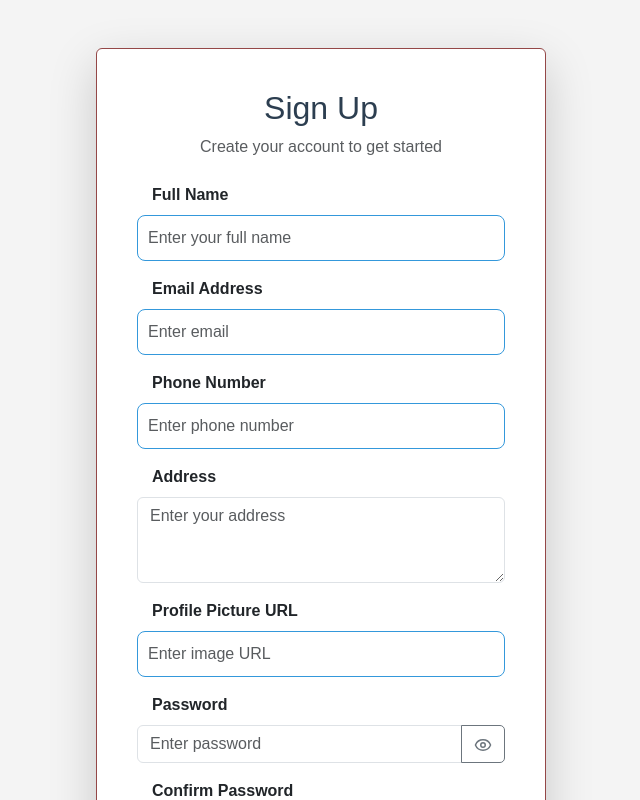
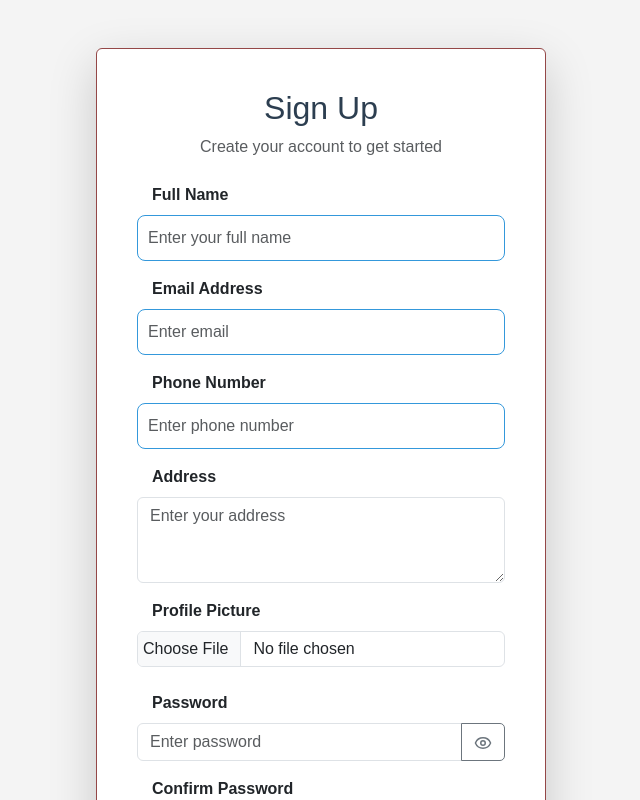
Before and after one commit to cdac-project-library-management-system/LMS, a React (Create React App) app in the folder frontend/: page /register in a window 1280 px wide. Shown: the top 800 px of the page, without its empty margins (319-959 px from the left). Built offline with nearby package versions, Linux system fonts and the light colour scheme.

Commit message:
Minor changes in frontend

```diff
--- a/frontend/src/components/admin/AdminMainLayout.jsx
+++ b/frontend/src/components/admin/AdminMainLayout.jsx
@@ -48,8 +48,8 @@ const Layout = ({ children }) => {
           </Dropdown.Toggle>
 
           <Dropdown.Menu align="" style={{ backgroundColor: "#e6bfbe" }}>
-            <Dropdown.Item href="/profile">Profile</Dropdown.Item>
-            <Dropdown.Item href="/settings">Settings</Dropdown.Item>
+            <Dropdown.Item href="/admin/Dashboard">Profile</Dropdown.Item>
+            <Dropdown.Item href="/admin/Dashboard">Settings</Dropdown.Item>
             <Dropdown.Divider />
             <Dropdown.Item href="/logout">Logout</Dropdown.Item>
           </Dropdown.Menu>
--- a/frontend/src/components/user/auth/RegisterForm.jsx
+++ b/frontend/src/components/user/auth/RegisterForm.jsx
@@ -2,6 +2,8 @@ import React, { useState } from 'react';
 import { Form, Button, Card, Alert, Spinner, Container, Row, Col, InputGroup } from 'react-bootstrap';
 import { Link, useNavigate } from 'react-router-dom';
 import { Eye, EyeOff } from 'lucide-react';
+import { toast } from 'react-toastify'; // Import Toastify
+import 'react-toastify/dist/ReactToastify.css'; // Import Toastify CSS
 import AuthService from '../../../services/AuthService';
 
 const RegisterForm = () => {
@@ -11,13 +13,22 @@ const RegisterForm = () => {
   const [confirmPassword, setConfirmPassword] = useState('');
   const [phone, setPhone] = useState('');
   const [address, setAddress] = useState('');
-  const [profilePicUrl, setProfilePicUrl] = useState('');
+  const [profilePic, setProfilePic] = useState(null);
+  const [previewUrl, setPreviewUrl] = useState(null);
   const [showPassword, setShowPassword] = useState(false);
   const [showConfirmPassword, setShowConfirmPassword] = useState(false);
   const [error, setError] = useState('');
   const [loading, setLoading] = useState(false);
 
   const navigate = useNavigate();
+
+  const handleProfilePicChange = (event) => {
+    const file = event.target.files[0];
+    if (file) {
+      setProfilePic(file);
+      setPreviewUrl(URL.createObjectURL(file)); // Preview image
+    }
+  };
 
   const handleSubmit = async (event) => {
     event.preventDefault();
@@ -28,22 +39,27 @@ const RegisterForm = () => {
       return;
     }
 
-    const userData = {
-      fullName: name,  // Ensure it matches backend DTO field
-      email:email,
-      password:password,
-      phoneNumber: phone,
-      address:address,
-      profilePicUrl
-    };
+    const formData = new FormData();
+    formData.append('fullName', name);
+    formData.append('email', email);
+    formData.append('password', password);
+    formData.append('phoneNumber', phone);
+    formData.append('address', address);
+    if (profilePic) {
+      formData.append('profilePic', profilePic);
+    }
 
     setLoading(true);
 
     try {
-      await AuthService.register(userData);
-      navigate('/login'); // Redirect to login after successful registration
+      await AuthService.register(formData);
+      toast.success('User registered successfully!', { position: 'top-right', autoClose: 3000 }); // Toastify success message
+      setTimeout(() => {
+        navigate('/login'); // Redirect to login after 3 seconds
+      }, 3000);
     } catch (error) {
       setError(error.response?.data?.message || 'Registration failed. Please try again.');
+      toast.error('Registration failed!', { position: 'top-right', autoClose: 3000 }); // Toastify error message
     } finally {
       setLoading(false);
     }
@@ -105,14 +121,18 @@ const RegisterForm = () => {
                   />
                 </Form.Group>
 
-                <Form.Group controlId="formProfilePicUrl" className="mb-3">
-                  <Form.Label>Profile Picture URL</Form.Label>
+                <Form.Group controlId="formProfilePic" className="mb-3">
+                  <Form.Label>Profile Picture</Form.Label>
                   <Form.Control
-                    type="text"
-                    placeholder="Enter image URL"
-                    value={profilePicUrl}
-                    onChange={(e) => setProfilePicUrl(e.target.value)}
+                    type="file"
+                    accept="image/*"
+                    onChange={handleProfilePicChange}
                   />
+                  {previewUrl && (
+                    <div className="mt-2 text-center">
+                      <img src={previewUrl} alt="Profile Preview" className="rounded-circle" style={{ width: "100px", height: "100px", objectFit: "cover" }} />
+                    </div>
+                  )}
                 </Form.Group>
 
                 <Form.Group controlId="formPassword" className="mb-3">
--- a/frontend/src/components/user/layout/MainLayout.jsx
+++ b/frontend/src/components/user/layout/MainLayout.jsx
@@ -48,8 +48,8 @@ const Layout = ({ children }) => {
           </Dropdown.Toggle>
 
           <Dropdown.Menu align="" style={{ backgroundColor: "#e6bfbe" }}>
-            <Dropdown.Item href="/profile">Profile</Dropdown.Item>
-            <Dropdown.Item href="/settings">Settings</Dropdown.Item>
+            <Dropdown.Item href="/home">Profile</Dropdown.Item>
+            <Dropdown.Item href="/home">Settings</Dropdown.Item>
             <Dropdown.Divider />
             <Dropdown.Item href="/logout">Logout</Dropdown.Item>
           </Dropdown.Menu>
```
Also changed, not shown: 2 other files (tests, documents, lock files or other folders).
